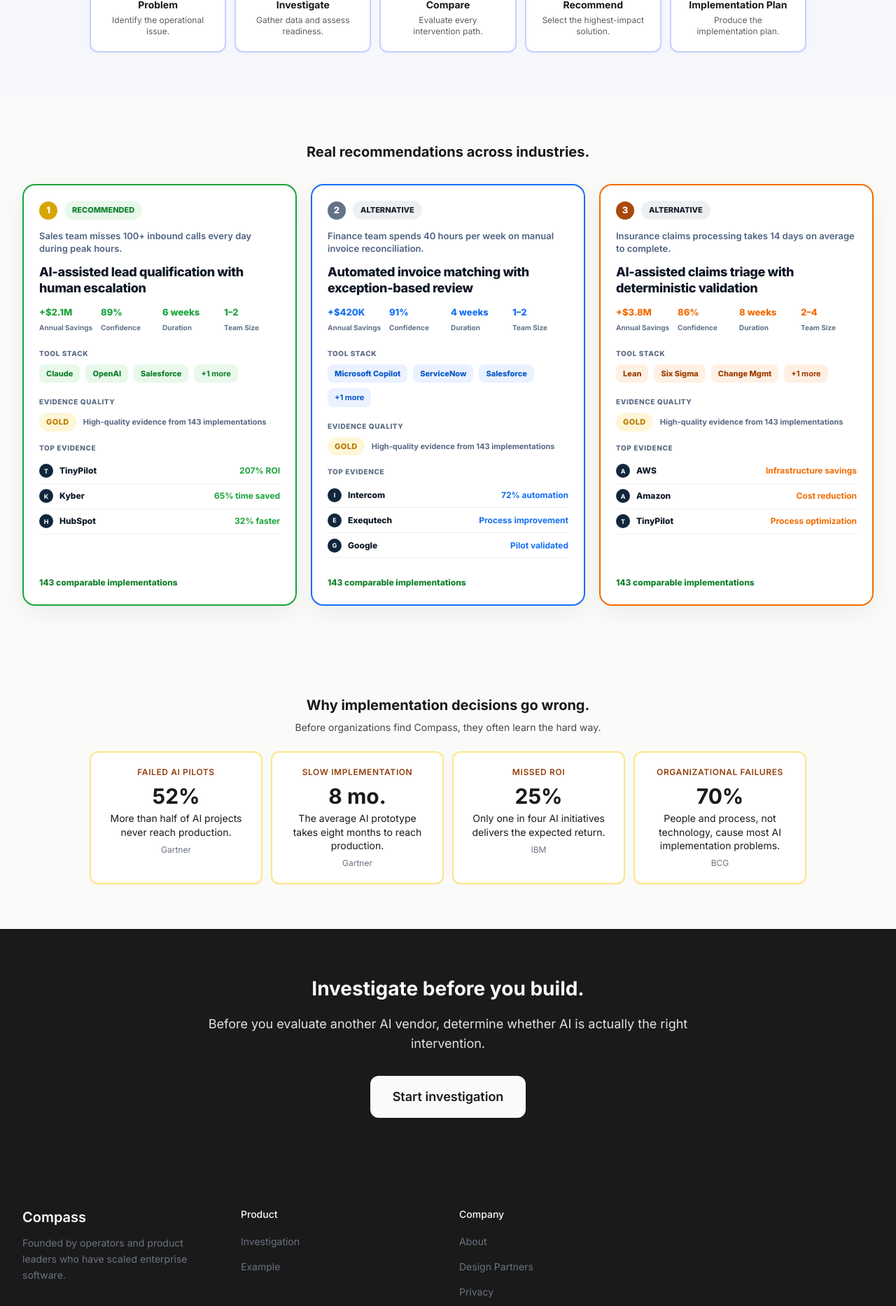
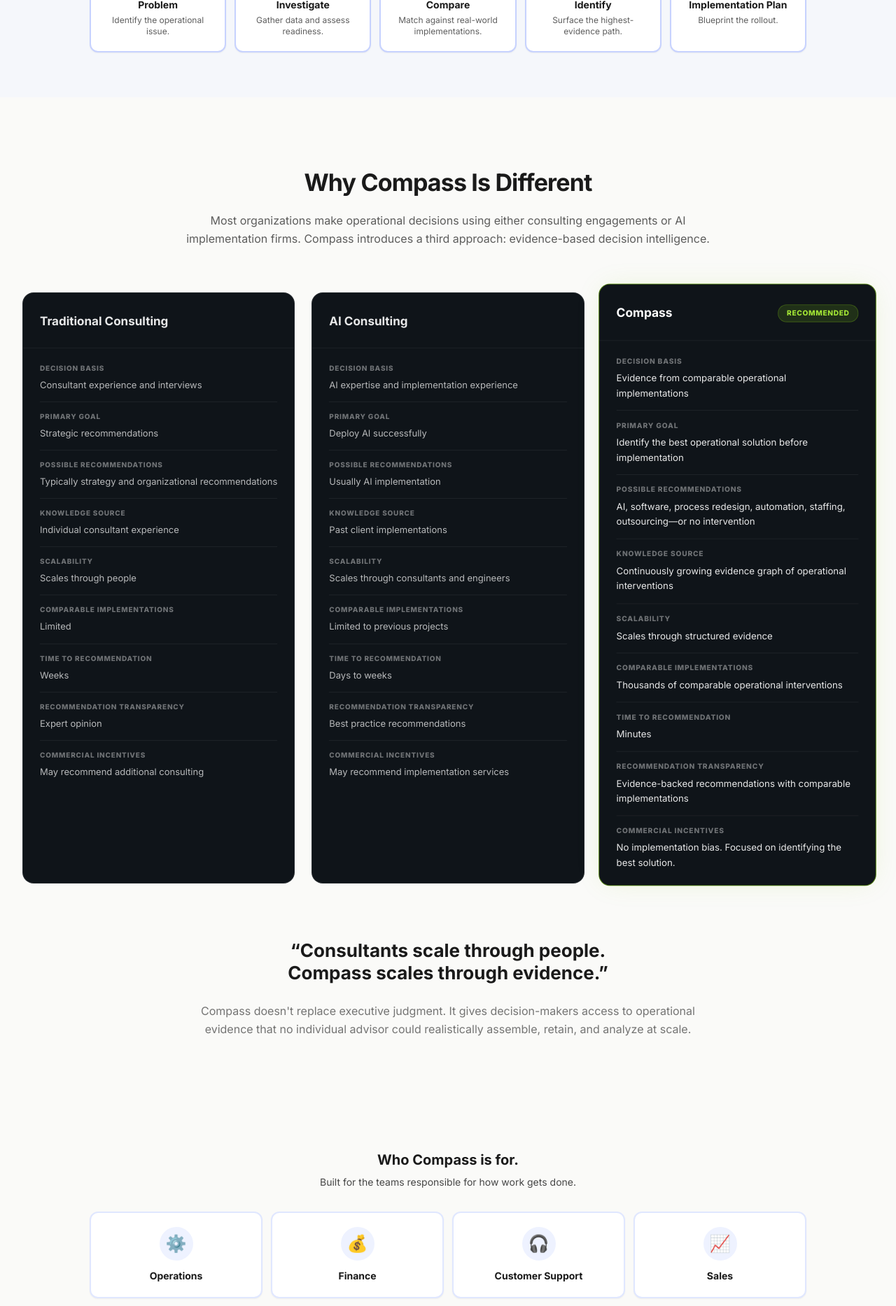
Before and after one commit to smithar106/Compass-Web, a Next.js app: page / in a window 1280 px wide. Shown: the part 880-2747 px from the top of the page at 70% size. Built offline with nearby package versions, Linux system fonts and the light colour scheme.

Commit message:
Homepage: premium 3-column comparison section (Traditional Consulting vs AI Consulting vs Compass), evidence-engine messaging throughout, replace 'we recommend' language with 'comparable implementations show'

```diff
--- a/src/app/page.tsx
+++ b/src/app/page.tsx
@@ -169,14 +169,146 @@
             {[
               { step: "Problem", desc: "Identify the operational issue." },
               { step: "Investigate", desc: "Gather data and assess readiness." },
-              { step: "Compare", desc: "Evaluate every intervention path." },
-              { step: "Recommend", desc: "Select the highest-impact solution." },
-              { step: "Implementation Plan", desc: "Produce the implementation plan." },
+              { step: "Compare", desc: "Match against real-world implementations." },
+              { step: "Identify", desc: "Surface the highest-evidence path." },
+              { step: "Implementation Plan", desc: "Blueprint the rollout." },
             ].map((item, i) => (
               <div key={item.step} className="border-2 border-indigo-200 rounded-xl p-5 text-center bg-white shadow-sm">
                 <span className="w-9 h-9 rounded-full bg-indigo-600 text-white flex items-center justify-center mx-auto text-sm font-bold">{i + 1}</span>
                 <p className="mt-2 text-sm font-bold text-ink">{item.step}</p>
                 <p className="mt-1 text-xs text-ink/70">{item.desc}</p>
+              </div>
+            ))}
+          </div>
+        </div>
+      </section>
+
+      {/* Why Compass Is Different — 3-column comparison */}
+      <section className="py-24 px-4 sm:px-6 lg:px-8">
+        <div className="mx-auto max-w-7xl">
+          <div className="text-center mb-16">
+            <h2 className="text-[28px] md:text-[34px] font-bold text-ink tracking-tight">Why Compass Is Different</h2>
+            <p className="mt-4 text-base text-ink/70 max-w-3xl mx-auto leading-relaxed">
+              Most organizations make operational decisions using either consulting engagements or AI implementation firms.
+              {" "}Compass introduces a third approach: evidence-based decision intelligence.
+            </p>
+          </div>
+
+          {(() => {
+            const approaches = [
+              {
+                name: "Traditional Consulting",
+                rows: [
+                  { label: "Decision Basis", value: "Consultant experience and interviews" },
+                  { label: "Primary Goal", value: "Strategic recommendations" },
+                  { label: "Possible Recommendations", value: "Typically strategy and organizational recommendations" },
+                  { label: "Knowledge Source", value: "Individual consultant experience" },
+                  { label: "Scalability", value: "Scales through people" },
+                  { label: "Comparable Implementations", value: "Limited" },
+                  { label: "Time to Recommendation", value: "Weeks" },
+                  { label: "Recommendation Transparency", value: "Expert opinion" },
+                  { label: "Commercial Incentives", value: "May recommend additional consulting" },
+                ],
+              },
+              {
+                name: "AI Consulting",
+                rows: [
+                  { label: "Decision Basis", value: "AI expertise and implementation experience" },
+                  { label: "Primary Goal", value: "Deploy AI successfully" },
+                  { label: "Possible Recommendations", value: "Usually AI implementation" },
+                  { label: "Knowledge Source", value: "Past client implementations" },
+                  { label: "Scalability", value: "Scales through consultants and engineers" },
+                  { label: "Comparable Implementations", value: "Limited to previous projects" },
+                  { label: "Time to Recommendation", value: "Days to weeks" },
+                  { label: "Recommendation Transparency", value: "Best practice recommendations" },
+                  { label: "Commercial Incentives", value: "May recommend implementation services" },
+                ],
+              },
+              {
+                name: "Compass",
+                badge: "Recommended",
+                rows: [
+                  { label: "Decision Basis", value: "Evidence from comparable operational implementations" },
+                  { label: "Primary Goal", value: "Identify the best operational solution before implementation" },
+                  { label: "Possible Recommendations", value: "AI, software, process redesign, automation, staffing, outsourcing\u2014or no intervention" },
+                  { label: "Knowledge Source", value: "Continuously growing evidence graph of operational interventions" },
+                  { label: "Scalability", value: "Scales through structured evidence" },
+                  { label: "Comparable Implementations", value: "Thousands of comparable operational interventions" },
+                  { label: "Time to Recommendation", value: "Minutes" },
+                  { label: "Recommendation Transparency", value: "Evidence-backed recommendations with comparable implementations" },
+                  { label: "Commercial Incentives", value: "No implementation bias. Focused on identifying the best solution." },
+                ],
+              },
+            ];
+
+            return (
+              <div className="flex flex-col md:grid md:grid-cols-3 gap-4 md:gap-6 items-stretch">
+                {approaches.map((card, i) => {
+                  const isCompass = card.name === "Compass";
+                  return (
+                    <div
+                      key={card.name}
+                      className={`relative flex flex-col rounded-2xl border transition-all duration-300 ${isCompass ? "order-first md:order-none border-lime-500/60 shadow-[0_0_40px_-8px_rgba(132,204,22,0.15)] md:-translate-y-1 md:scale-[1.02]" : "order-none border-white/10 hover:-translate-y-0.5 shadow-none"} bg-[#0f1419]`}
+                    >
+                      <div className="px-6 pt-7 pb-5 border-b border-white/5">
+                        <div className="flex items-center justify-between mb-1">
+                          <h3 className={`text-[17px] font-bold ${isCompass ? "text-white" : "text-white/90"}`}>{card.name}</h3>
+                          {card.badge && (
+                            <span className="px-3 py-1 rounded-full bg-lime-500/15 text-lime-400 text-[10px] font-extrabold uppercase tracking-[0.06em] border border-lime-500/25">
+                              {card.badge}
+                            </span>
+                          )}
+                        </div>
+                      </div>
+                      <div className="flex-1 px-6 py-2">
+                        {card.rows.map((row, ri) => (
+                          <div key={ri} className="py-[13px] border-b border-white/[0.06] last:border-b-0">
+                            <p className="text-[10px] font-extrabold uppercase tracking-[0.08em] text-white/40 mb-1.5">{row.label}</p>
+                            <p className={`text-[13px] leading-relaxed ${isCompass ? "text-white/90" : "text-white/70"}`}>{row.value}</p>
+                          </div>
+                        ))}
+                      </div>
+                    </div>
+                  );
+                })}
+              </div>
+            );
+          })()}
+
+          {/* Bottom callout */}
+          <div className="mt-20 text-center max-w-3xl mx-auto">
+            <p className="text-[22px] md:text-[26px] font-bold text-ink leading-tight">
+              {"\u201C"}Consultants scale through people.<br />
+              Compass scales through evidence.{"\u201D"}
+            </p>
+            <p className="mt-6 text-base text-ink/60 leading-relaxed">
+              Compass doesn&apos;t replace executive judgment.{" "}
+              It gives decision-makers access to operational evidence that no individual advisor could realistically assemble, retain, and analyze at scale.
+            </p>
+          </div>
+        </div>
+      </section>
+
+      {/* Who Compass is for */}
+      <section className="py-16 px-4 sm:px-6 lg:px-8">
+        <div className="mx-auto max-w-5xl">
+          <h2 className="text-xl font-bold text-ink text-center">Who Compass is for.</h2>
+          <p className="mt-2 text-sm text-ink/80 text-center mb-8">Built for the teams responsible for how work gets done.</p>
+          <div className="grid grid-cols-2 sm:grid-cols-4 gap-3">
+            {[
+              { name: "Operations", icon: "\u2699\uFE0F" },
+              { name: "Finance", icon: "\uD83D\uDCB0" },
+              { name: "Customer Support", icon: "\uD83C\uDFA7" },
+              { name: "Sales", icon: "\uD83D\uDCC8" },
+              { name: "HR", icon: "\uD83D\uDC65" },
+              { name: "IT", icon: "\uD83D\uDCBB" },
+              { name: "Supply Chain", icon: "\uD83D\uDCE6" },
+            ].map((dept) => (
+              <div key={dept.name} className="border-2 border-indigo-100 rounded-xl p-5 bg-white shadow-sm text-center hover:border-indigo-300 transition-colors cursor-default">
+                <div className="w-12 h-12 rounded-full bg-indigo-50 flex items-center justify-center mx-auto text-2xl">
+                  {dept.icon}
+                </div>
+                <p className="mt-3 text-sm font-bold text-ink">{dept.name}</p>
               </div>
             ))}
           </div>
@@ -252,8 +384,8 @@
       {/* Evidence */}
       <section className="py-16 px-4 sm:px-6 lg:px-8">
         <div className="mx-auto max-w-5xl">
-          <h2 className="text-xl font-bold text-ink text-center">Why implementation decisions go wrong.</h2>
-          <p className="mt-2 text-sm text-ink/80 text-center">Before organizations find Compass, they often learn the hard way.</p>
+          <h2 className="text-xl font-bold text-ink text-center">The cost of guessing.</h2>
+          <p className="mt-2 text-sm text-ink/80 text-center">Before organizations use evidence-based decisions, they rely on intuition. The results speak for themselves.</p>
           <div className="mt-6 grid grid-cols-2 md:grid-cols-4 gap-3">
             {researchStatistics.map((stat) => (
               <div key={stat.label} className="border-2 border-amber-200 rounded-xl p-5 bg-white shadow-sm text-center">
--- a/src/components/assessment/why-not-panel.tsx
+++ b/src/components/assessment/why-not-panel.tsx
@@ -17,7 +17,7 @@
           Considered But Not Recommended
         </h2>
         <p className="text-sm text-stone mb-6">
-          We evaluated these opportunities but did not recommend them. Here is why.
+          Compass evaluated these opportunities but evidence did not support selection. Here is why.
           This is the analysis most consultancies and AI tools never share.
         </p>
         <div className="space-y-4">
@@ -35,7 +35,7 @@
                 </div>
 
                 <div className="mt-4 bg-amber-50 border border-amber-200 rounded-lg p-4">
-                  <h4 className="text-sm font-semibold text-amber-900 mb-2">Why we did not recommend this</h4>
+                  <h4 className="text-sm font-semibold text-amber-900 mb-2">Why this was not selected</h4>
                   <ul className="space-y-1.5">
                     {opp.disqualifiers.map((d, i) => (
                       <li key={i} className="text-sm text-amber-800 flex items-start gap-2">
@@ -104,7 +104,7 @@
                 )}
 
                 <p className="mt-3 text-xs text-stone italic">
-                  We will re-evaluate this opportunity as your organization's capabilities and data quality improve.
+                  Compass will re-evaluate this opportunity as your organization's capabilities and data quality improve.
                 </p>
               </div>
             </div>
```
Also changed, not shown: src/content/site.ts (+12 -12 lines).
